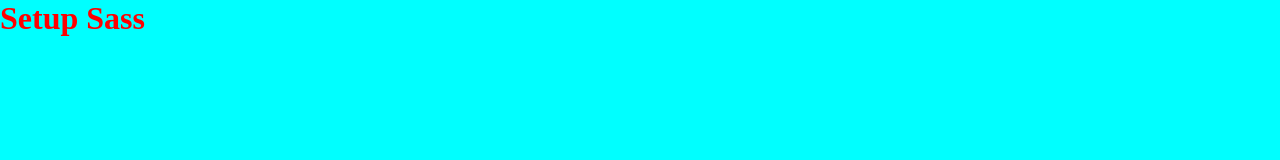
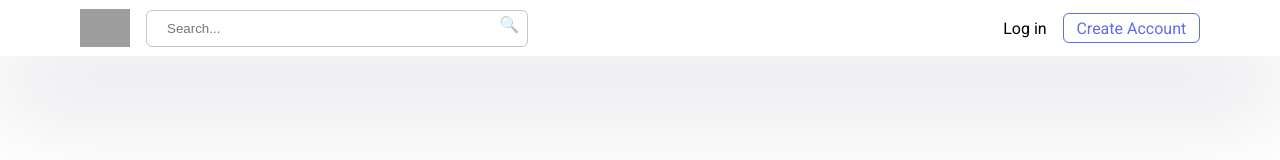
Before and after one commit to Isra48/Proyecto_Dev.to, a website: page index.html in a window 1280 px wide. Drawn offline with Linux system fonts and the light colour scheme; grey boxes are pictures that could not be loaded.

Commit message:
navbar responsive

```diff
--- a/index.html
+++ b/index.html
@@ -5,10 +5,34 @@
     <meta name="viewport" content="width=device-width, initial-scale=1.0">
     <link rel="stylesheet" href="style.css">
 
+    <link rel="preconnect" href="https://fonts.googleapis.com">
+<link rel="preconnect" href="https://fonts.gstatic.com" crossorigin>
+<link href="https://fonts.googleapis.com/css2?family=Roboto:ital,wght@0,100;0,300;0,400;0,500;0,700;0,900;1,100;1,300;1,400;1,500;1,700;1,900&display=swap" rel="stylesheet">
+
     <title>DEV.TO</title>
 </head>
 <body>
-    <h1>Setup Sass</h1>
+    <nav class="navbar">
+        <div class=" container1">
+            <svg class="icon_burger" xmlns="http://www.w3.org/2000/svg" width="24" height="24" viewBox="0 0 24 24" role="img" aria-labelledby="a59261m79etaxi6o2ptxpre4dhufm7tq" ><title >Navigation menu</title>
+                <path d="M3 4h18v2H3V4zm0 7h18v2H3v-2zm0 7h18v2H3v-2z"></path>
+            </svg>
 
+            <img  src="https://dev-to-uploads.s3.amazonaws.com/uploads/logos/resized_logo_UQww2soKuUsjaOGNB38o.png" alt="logo">
+
+            <input type="text" placeholder="Search..." class="field" />
+            <div class="search-icon">🔍</div>
+
+        </div>
+
+        <div class="container2">
+
+            <a href="#" class="login">Log in</a>
+            <a href="#" class="register"> Create Account</a>
+
+        </div>
+
+
+    </nav>
 </body>
 </html>
--- a/styles/_main.scss
+++ b/styles/_main.scss
@@ -1,6 +1,16 @@
+//fonts
+@import url('https://fonts.googleapis.com/css2?family=Roboto:ital,wght@0,100;0,300;0,400;0,500;0,700;0,900;1,100;1,300;1,400;1,500;1,700;1,900&display=swap');
+
+
+
 Body{
-    background-color: aqua;
+    background-color: #ffff;
+    font-family: "Roboto", sans-serif;
     h1{
         color: red;
     }
 }
+.max_width{
+    max-width: 1400px ;
+
+}
--- a/styles/_navbar.scss
+++ b/styles/_navbar.scss
@@ -0,0 +1,122 @@
+$tundora: #4B4848;
+$btn_primary: rgb(97, 108, 229);
+.navbar{
+    height: 50px;
+
+    padding: .2em 5em;
+    display: flex;
+align-items: center;
+box-shadow: rgba(17, 12, 46, 0.15) 0px 48px 100px 0px;
+
+
+
+.container1{
+    display: flex;
+    align-items: center;
+    width: 40%;
+    gap: 1em;
+
+    img{
+        max-width:50px ;
+    }
+
+    .field {
+        position: relative;
+        border: 1px solid #C5C5C5 ;
+        width: 30%;
+        border-radius: 6px;
+        width: 100%;
+        height: 100%;
+        padding: 10px 20px;
+        background: white;
+        box-shadow: 0px 8px 15px rgba($tundora, 0);
+        transition: all 0.4s ease;
+
+        &:focus {
+            outline: none;
+            box-shadow: 0px 9px 20px rgba($tundora, 0.3);
+            + .icons-container {
+              .icon-close {
+                opacity: 1;
+                transform: translateX(0);
+              }
+              .icon-search {
+                opacity: 0;
+                transform: translateX(200%);
+              }
+            }
+          }
+
+      }
+       .search-icon {
+      position: absolute;
+
+      top: 3%;
+      left: 39%;
+      transform: translateY(-50%);
+      opacity: 0.4;
+    }
+
+
+}
+
+
+.container2{
+    display: flex;
+    justify-content: right;
+    width: 60%;
+    align-items: baseline;
+    gap: 1em;
+
+    a{
+        text-decoration: none;
+        color: inherit;
+
+    }
+
+
+    .register{
+        padding: .3em .8em;
+        border-radius: 6px;
+        border: 1px solid rgb(97, 108, 229);
+       color: $btn_primary ;
+    }
+
+}
+
+
+
+
+
+
+}
+
+
+@media (min-width: 1200px) {
+   .icon_burger{
+    display: none;
+   }
+}
+
+@media (max-width: 500px) {
+    .navbar{
+        padding: .2em 1em;}
+
+    .field {
+        display: none;
+
+    }
+
+
+.search-icon {
+    margin-left:45px;
+}
+
+
+
+    .login {
+        display: none;
+    }
+
+
+  }
```
Also changed, not shown: style.css, 1 other file.
